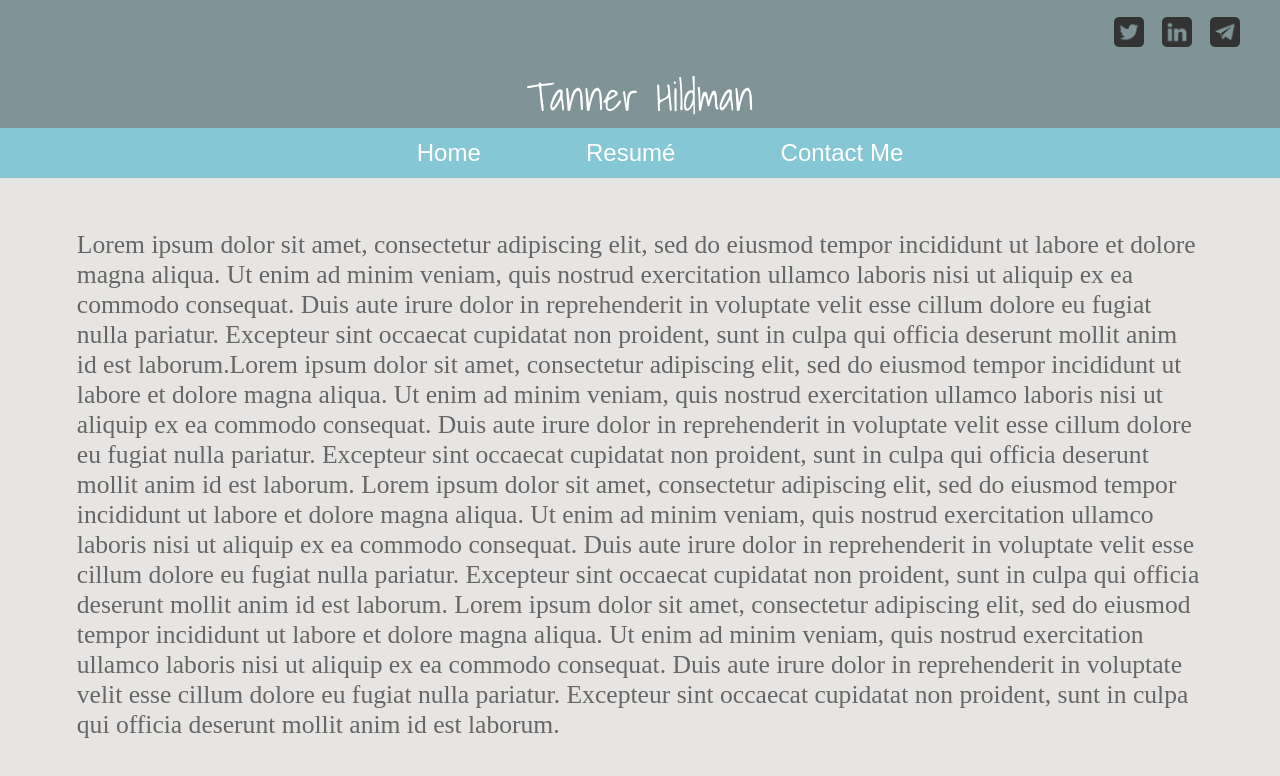
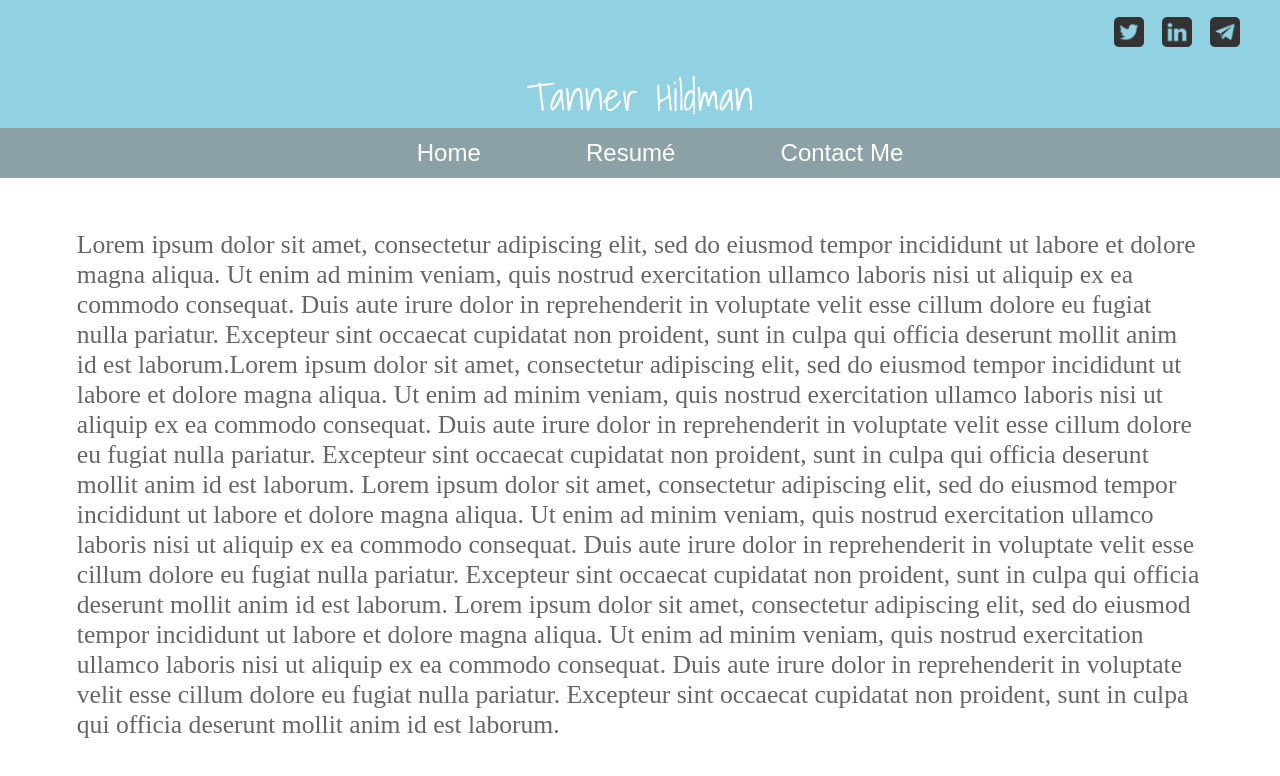
Before and after one commit to tannerhildman/tannerhildman.github.io, a plain HTML site: page index.html in a window 1280 px wide. Drawn offline with Linux system fonts and the light colour scheme; a web font is replaced by a local one.

Commit message:
update index

```diff
--- a/index.html
+++ b/index.html
@@ -2,9 +2,12 @@
     <head>
     <link rel="stylesheet" href="styling.css">
     <section class="header-section soc-media">
-        <img class="header-img" src="images/iconfinder_Twitter_3380455.png" width="30em">
-        <img class="header-img" src="images/iconfinder_LinkedIn_3380448.png" width="30em">
-        <img class="header-img" src="images/iconfinder_Telegram_3380451.png" width="30em">
+            <a href="https://twitter.com/tan_manhildman9?lang=en" target="blank">
+            <img class="header-img" src="images/iconfinder_Twitter_3380455.png" width="30em" ></a>
+            <a href="https://www.linkedin.com/in/tannerhildman/" target="blank">
+            <img class="header-img" src="images/iconfinder_LinkedIn_3380448.png" width="30em"></a>
+            <a href="">
+            <img class="header-img" src="images/iconfinder_Telegram_3380451.png" width="30em"></a>
     </section>
         <section class="header-section">
             <span>Tanner Hildman</span>
--- a/styling.css
+++ b/styling.css
@@ -10,7 +10,7 @@ html, body{
     padding: 0;
 }
 .header-section{
-    background-color: rgba(26, 68, 78, 0.5);
+    background-color: rgba(70, 180, 207, 0.6);
     text-align: center;
     color: rgb(255, 255, 255);
     font-family: 'Shadows Into Light', cursive;
@@ -20,9 +20,10 @@ html, body{
     text-align: right;
     padding-right: 1em;
 }
+
 .main-nav{
     text-align: center;
-    background-color: rgba(70, 180, 207, 0.6);
+    background-color:  rgba(26, 68, 78, 0.5);
     font-size: 1em;
     padding: .7em;
     font-family: 'Shadows Into Light', cursive;
@@ -50,7 +51,7 @@ html, body{
     background-color: rgba(255, 255, 255, 0.199);
 }
 .main-body{
-    background-color: rgb(231, 229, 227);
+    background-color: rgba(255, 255, 255, 0.445);
 }
 .main-para{
     margin: 3em;
```
Also changed, not shown: 1 other file.
